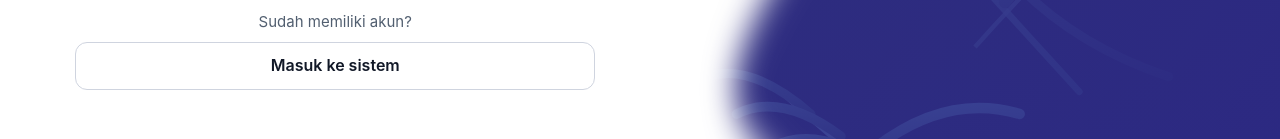
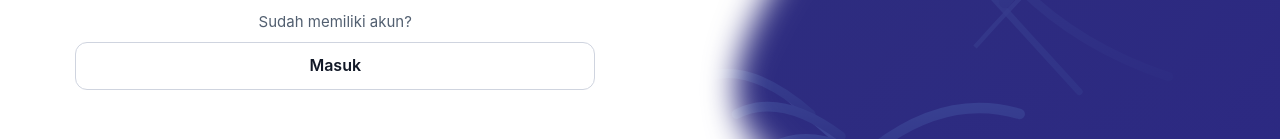
Before and after one commit to crismanturnip/monitoring-posyandu-sindangsari, a Next.js app in the folder next-app/: page /register in a window 1280 px wide. Shown: the part 621-760 px from the top of the page. Built offline with nearby package versions, Linux system fonts and the light colour scheme.

Commit message:
Ringkas tautan masuk saat daftar

```diff
--- a/next-app/app/register/page.tsx
+++ b/next-app/app/register/page.tsx
@@ -21,6 +21,6 @@ export default async function RegisterPage({ searchParams }: RegisterPageProps)
     <AuthNote><p><strong>Persetujuan akun</strong></p><p>Akun akan berstatus menunggu persetujuan bidan.</p></AuthNote>
   </form>
     <div className={styles.divider}><span>atau</span></div>
-    <div className={styles.alternative}><p>Sudah memiliki akun?</p><Link className={styles.secondaryButton} href="/login">Masuk ke sistem</Link></div>
+    <div className={styles.alternative}><p>Sudah memiliki akun?</p><Link className={styles.secondaryButton} href="/login">Masuk</Link></div>
   </AuthShell>;
 }
```
